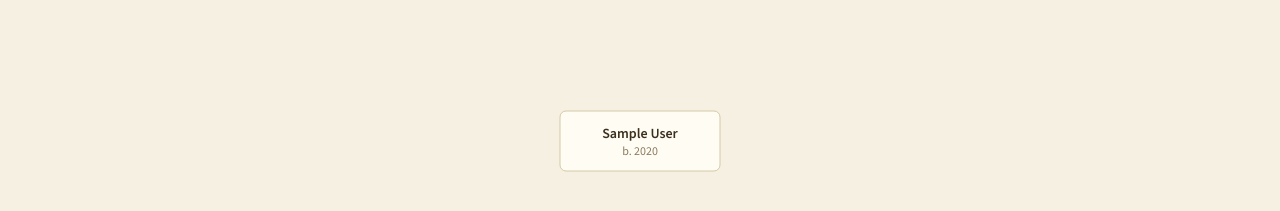
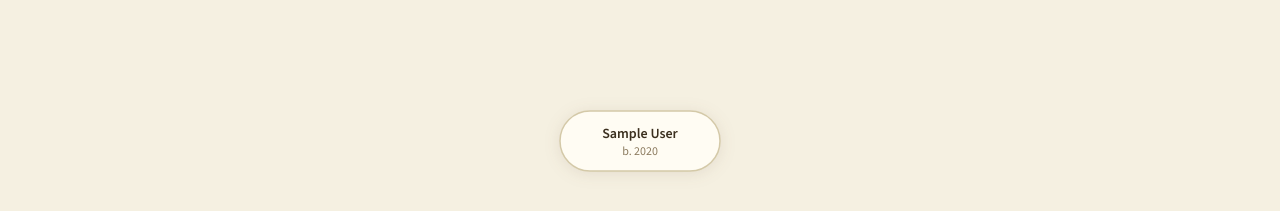
Before and after one commit to RNCDev/chowdhury-ancenstry, a Flask app: page / in a window 1280 px wide. Shown: the part 259-470 px from the top of the page. Run offline with Flask 3, Linux system fonts and the light colour scheme; the visitor is signed in with stand-in values (Sample User, id 1); tables that the repository leaves empty hold one stand-in row (values such as "Sample post"); data that the repository does not hold is empty.

Commit message:
style: pill-shaped person nodes with drop shadow

```diff
--- a/static/style.css
+++ b/static/style.css
@@ -226,14 +226,15 @@ main.container {
 .person-card {
     fill: var(--bg-card);
     stroke: var(--border-default);
-    stroke-width: 1;
+    stroke-width: 1.5;
+    filter: drop-shadow(0 2px 8px rgba(90,62,40,0.10));
     transition: fill 0.15s;
 }
 
 .spouse-card {
     fill: var(--bg-card);
     stroke: var(--border-default);
-    stroke-width: 1;
+    stroke-width: 1.5;
 }
 
 .node:hover .person-card,
--- a/static/tree.js
+++ b/static/tree.js
@@ -215,7 +215,7 @@
         .attr("y", -NODE_HEIGHT / 2)
         .attr("width", NODE_WIDTH)
         .attr("height", NODE_HEIGHT)
-        .attr("rx", 6)
+        .attr("rx", 30)
         .attr("class", "person-card");
 
       nodeG.append("text")
```
